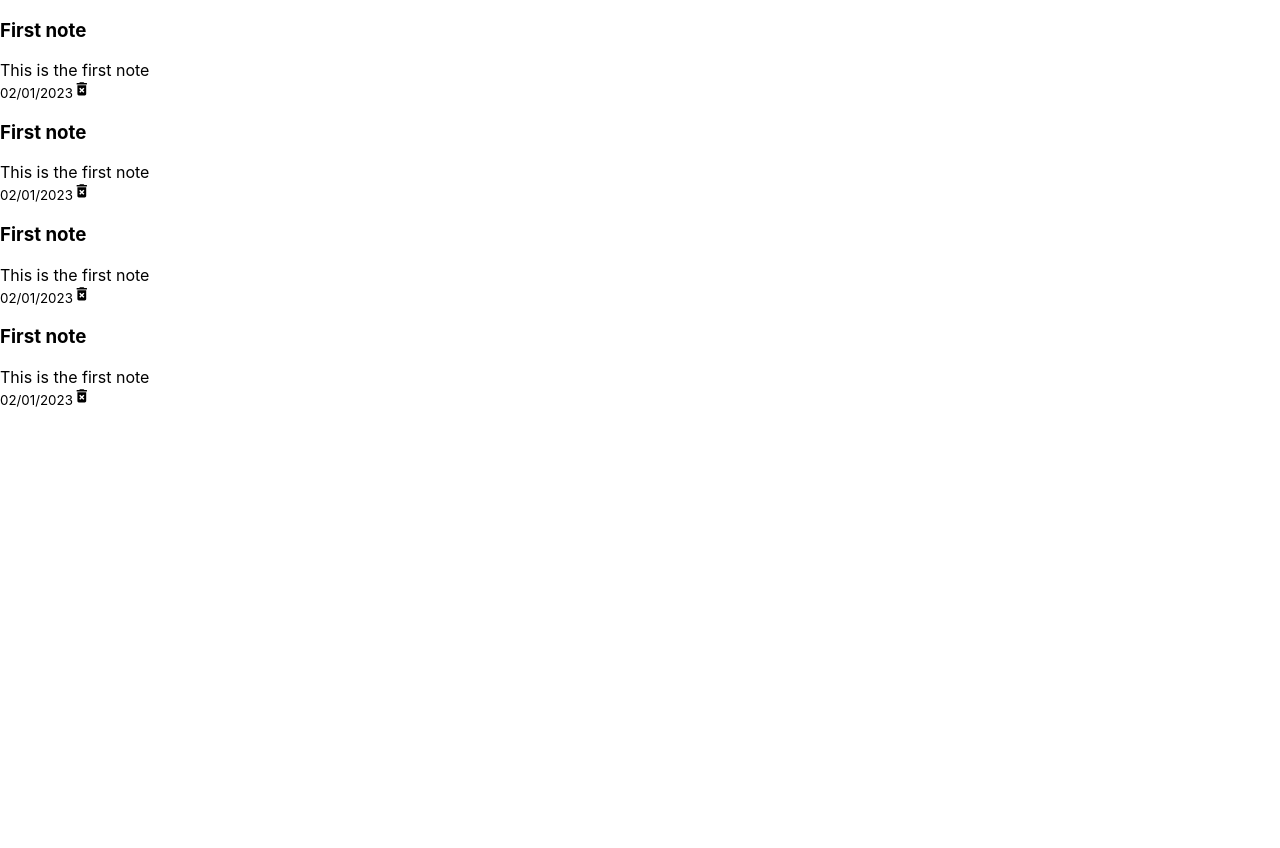
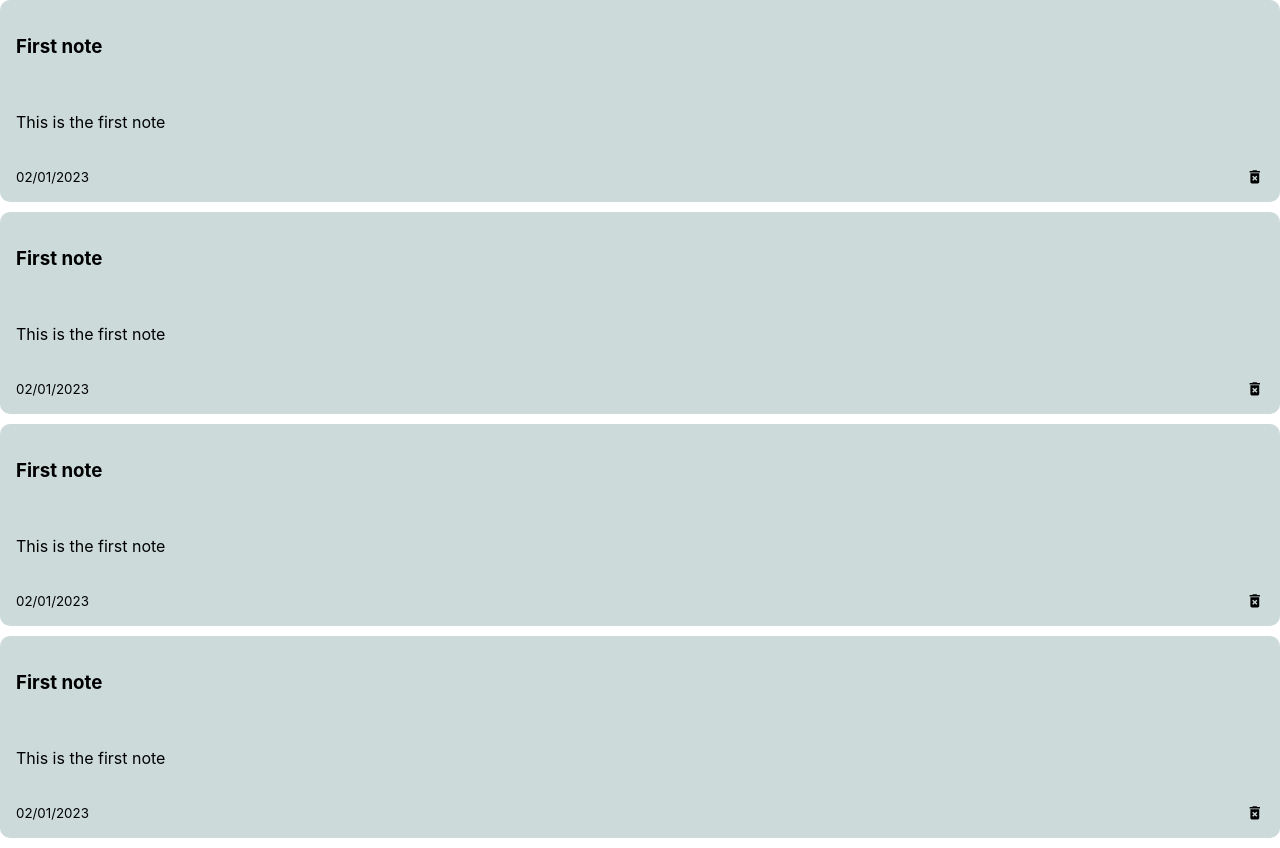
Before and after one commit to Svabo89/react-maxnotes-app, a React (Create React App) app: page / in a window 1280 px wide. Before the commit the page ends 800 px from the top, so only its background shows below. Built offline with nearby package versions, Linux system fonts and the light colour scheme.

Commit message:
added components folder to app

```diff
--- a/src/components/NotesList.js
+++ b/src/components/NotesList.js
@@ -1,5 +1,4 @@
-import Note from "./note";
-
+import Note from "./Note";
 
 const NotesList = () => {
   return (
--- a/src/index.css
+++ b/src/index.css
@@ -1,13 +1,28 @@
 body {
   margin: 0;
-  font-family: -apple-system, BlinkMacSystemFont, 'Segoe UI', 'Roboto', 'Oxygen',
-    'Ubuntu', 'Cantarell', 'Fira Sans', 'Droid Sans', 'Helvetica Neue',
+  font-family: -apple-system, BlinkMacSystemFont, "Segoe UI", "Roboto", "Oxygen",
+    "Ubuntu", "Cantarell", "Fira Sans", "Droid Sans", "Helvetica Neue",
     sans-serif;
   -webkit-font-smoothing: antialiased;
   -moz-osx-font-smoothing: grayscale;
 }
 
 code {
-  font-family: source-code-pro, Menlo, Monaco, Consolas, 'Courier New',
+  font-family: source-code-pro, Menlo, Monaco, Consolas, "Courier New",
     monospace;
 }
+.note {
+  background-color: rgb(204, 218, 218);
+  margin-bottom: 10px;
+  border-radius: 10px;
+  padding: 1rem;
+  min-height: 170px;
+  display: flex;
+  flex-direction: column;
+  justify-content: space-between;
+}
+.note-footer {
+  display: flex;
+  align-items: center;
+  justify-content: space-between;
+}
```
